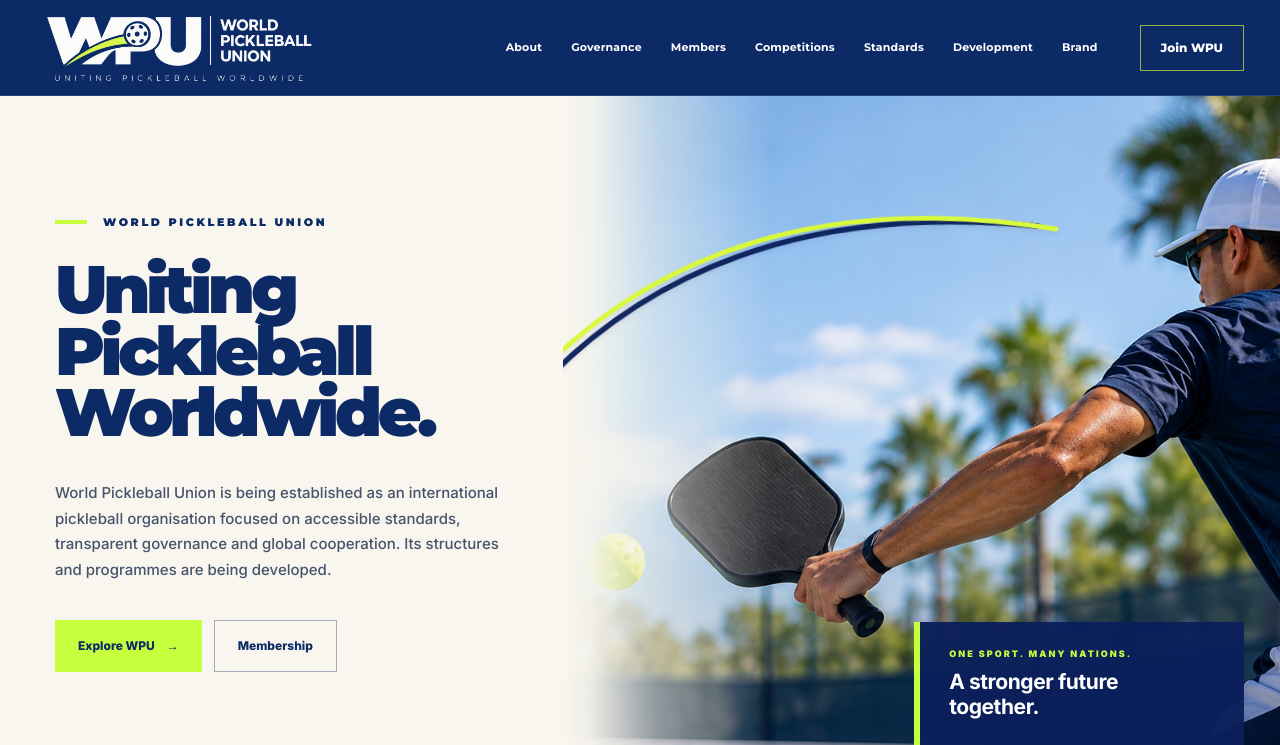
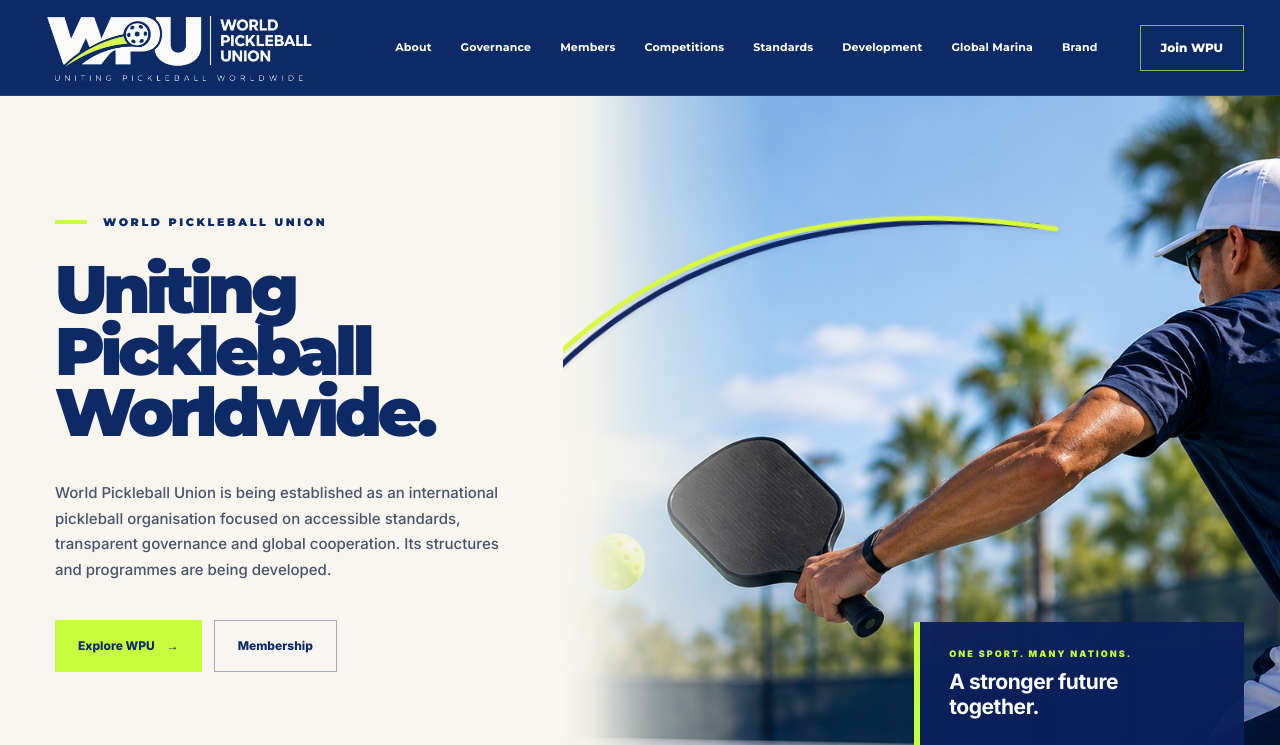
Before and after one commit to mightymaxworks/world-pickleball-union, a Next.js app: page / in a window 1280 px wide. Shown: the top 745 px of the page. Built offline with nearby package versions, Linux system fonts and the light colour scheme.

Commit message:
Feature Global Marina Initiative on src/components/SiteHeader.tsx

```diff
--- a/src/components/SiteHeader.tsx
+++ b/src/components/SiteHeader.tsx
@@ -22,6 +22,7 @@ export default function SiteHeader() {
           <Link href="/competitions">Competitions</Link>
           <Link href="/standards">Standards</Link>
           <Link href="/development">Development</Link>
+          <Link href="/initiatives/global-marina">Global Marina</Link>
           <Link href="/brand">Brand</Link>
         </nav>
 
@@ -43,6 +44,7 @@ export default function SiteHeader() {
             <Link href="/competitions">Competitions</Link>
             <Link href="/standards">Standards</Link>
             <Link href="/development">Development</Link>
+          <Link href="/initiatives/global-marina">Global Marina</Link>
             <Link href="/brand">Brand</Link>
             <Link className="mobile-nav-join" href="/members">
               Join WPU <span>→</span>
```
